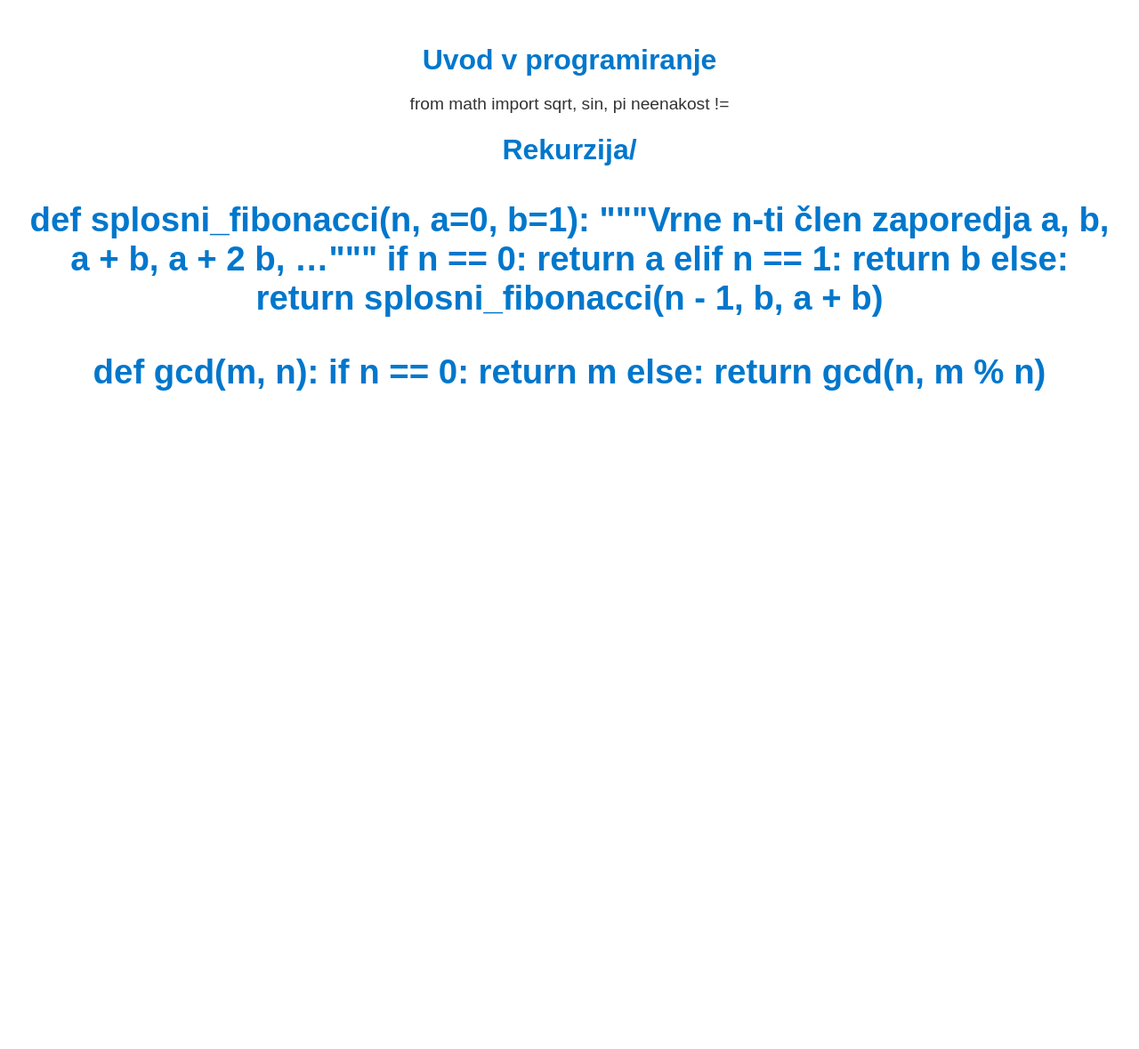
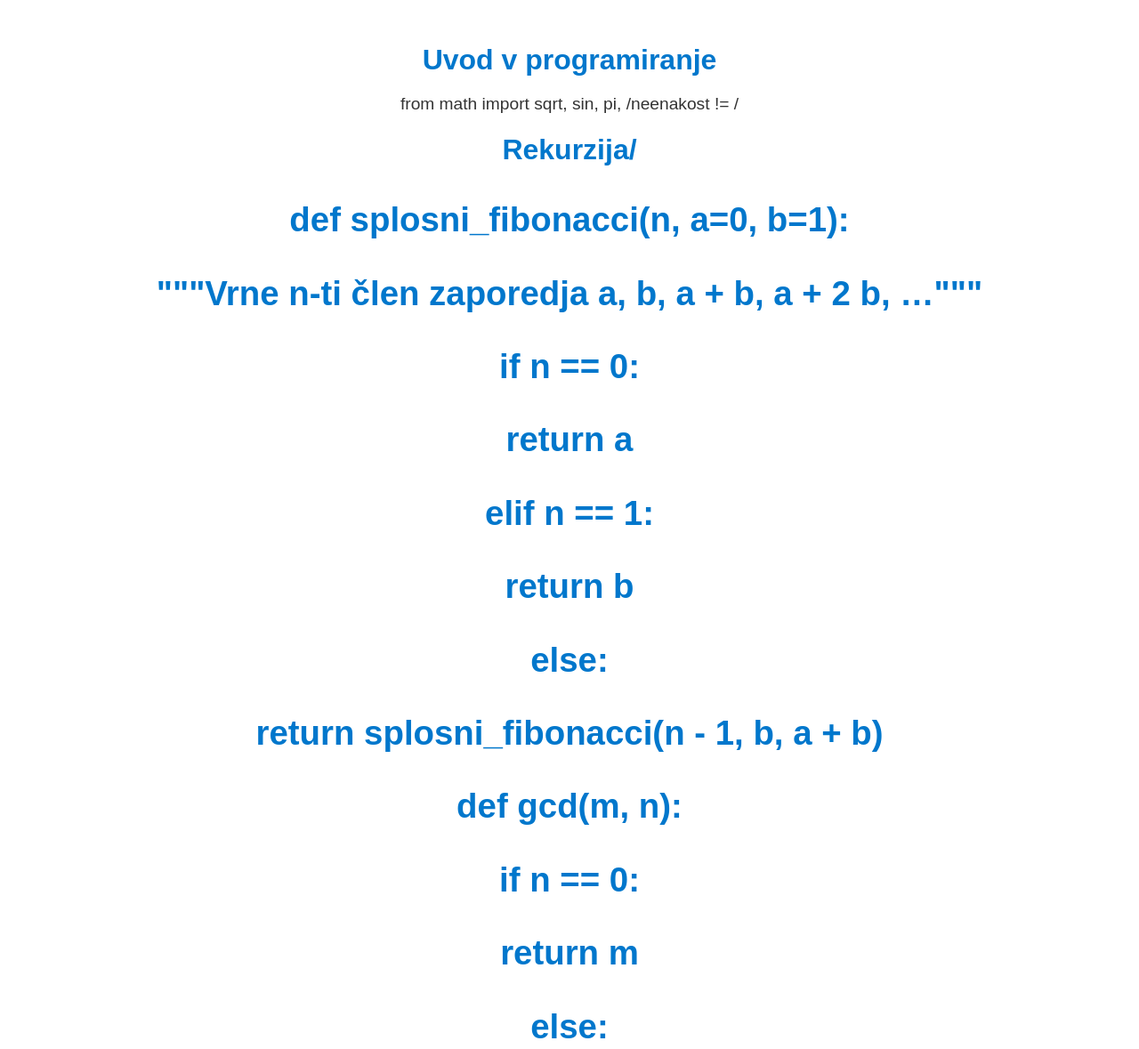
Before and after one commit to EnejRemec/EnejRemec.github.io, a plain HTML site: page index.html in a window 1280 px wide. Shown: the top 1179 px of the page at 89% size. Before the commit the page ends 800 px from the top, so only its background shows below. Drawn offline with Linux system fonts and the light colour scheme.

Commit message:
Update rekurzija

```diff
--- a/index.html
+++ b/index.html
@@ -23,28 +23,25 @@
 </head>
 <body>
    <h1>Uvod v programiranje</h1>
-   <p>from math import sqrt, sin, pi
-    neenakost !=
-   </p>
+   <p>from math import sqrt, sin, pi, /neenakost != / </p>
 
    <h1>Rekurzija/<h1>
-      <p>def splosni_fibonacci(n, a=0, b=1):
-    """Vrne n-ti člen zaporedja a, b, a + b, a + 2 b, …"""
-    if n == 0:
-        return a
-    elif n == 1:
-        return b
-    else:
-        return splosni_fibonacci(n - 1, b, a + b)
-      </p>
+      <p>def splosni_fibonacci(n, a=0, b=1):</p>
+         <p>"""Vrne n-ti člen zaporedja a, b, a + b, a + 2 b, …"""</p>
+         <p>if n == 0:</p>
+             <p>return a</p>
+         <p>elif n == 1:</p>
+             <p>return b</p>
+         <p>else:</p>
+             <p>return splosni_fibonacci(n - 1, b, a + b)</p>
 
-      <p>
-         def gcd(m, n):
-    if n == 0:
-        return m
-    else:
-       return gcd(n, m % n)
-      </p>
+
+             <p>def gcd(m, n):</p>
+             <p>if n == 0:</p>
+                 <p>return m</p>
+             <p>else:</p>
+                 <p>return gcd(n, m % n)</p>
+
 
 </body>
 </html>
```
